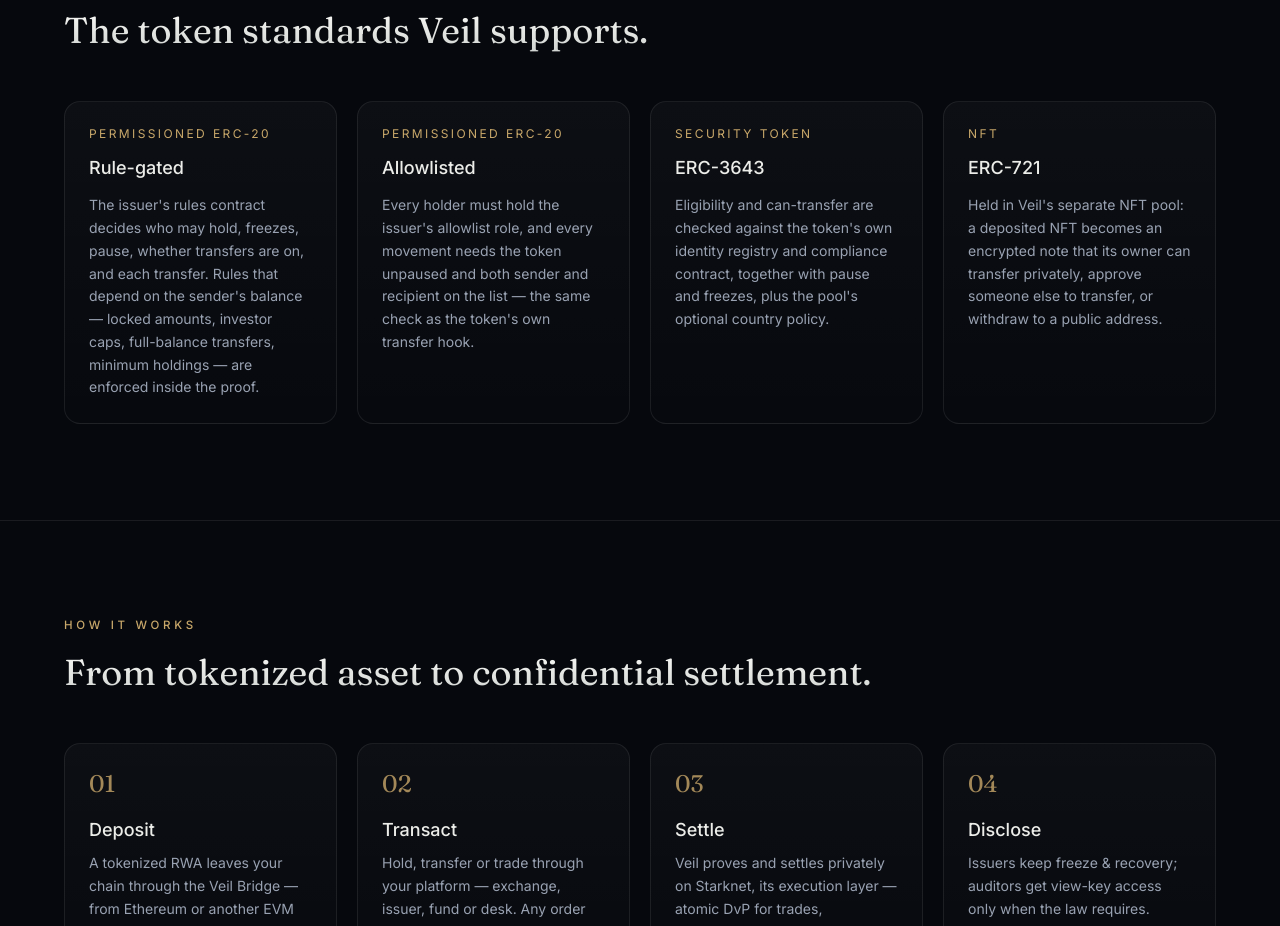
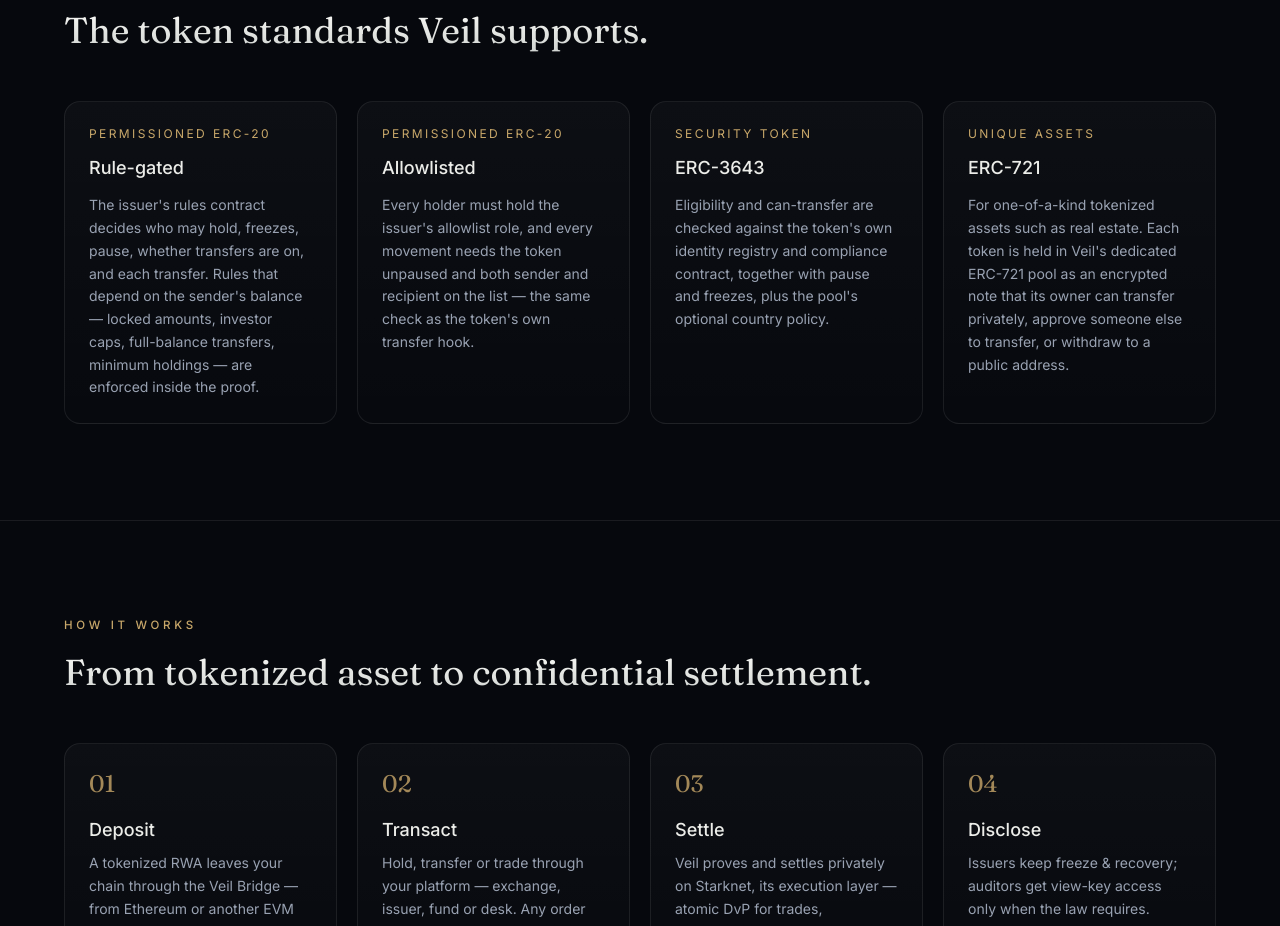
Before and after one commit to esdras-sena/veil_landing, a Next.js app: page / in a window 1280 px wide. Shown: the part 3380-4306 px from the top of the page. Built offline with nearby package versions, Linux system fonts and the light colour scheme.

Commit message:
Supported tokens: present ERC-721 as unique assets such as real estate, drop NFT wording

```diff
--- a/app/page.tsx
+++ b/app/page.tsx
@@ -68,9 +68,9 @@ const supportedTokens = [
     body: "Eligibility and can-transfer are checked against the token's own identity registry and compliance contract, together with pause and freezes, plus the pool's optional country policy.",
   },
   {
-    kind: "NFT",
+    kind: "Unique assets",
     title: "ERC-721",
-    body: "Held in Veil's separate NFT pool: a deposited NFT becomes an encrypted note that its owner can transfer privately, approve someone else to transfer, or withdraw to a public address.",
+    body: "For one-of-a-kind tokenized assets such as real estate. Each token is held in Veil's dedicated ERC-721 pool as an encrypted note that its owner can transfer privately, approve someone else to transfer, or withdraw to a public address.",
   },
 ];
 
```
